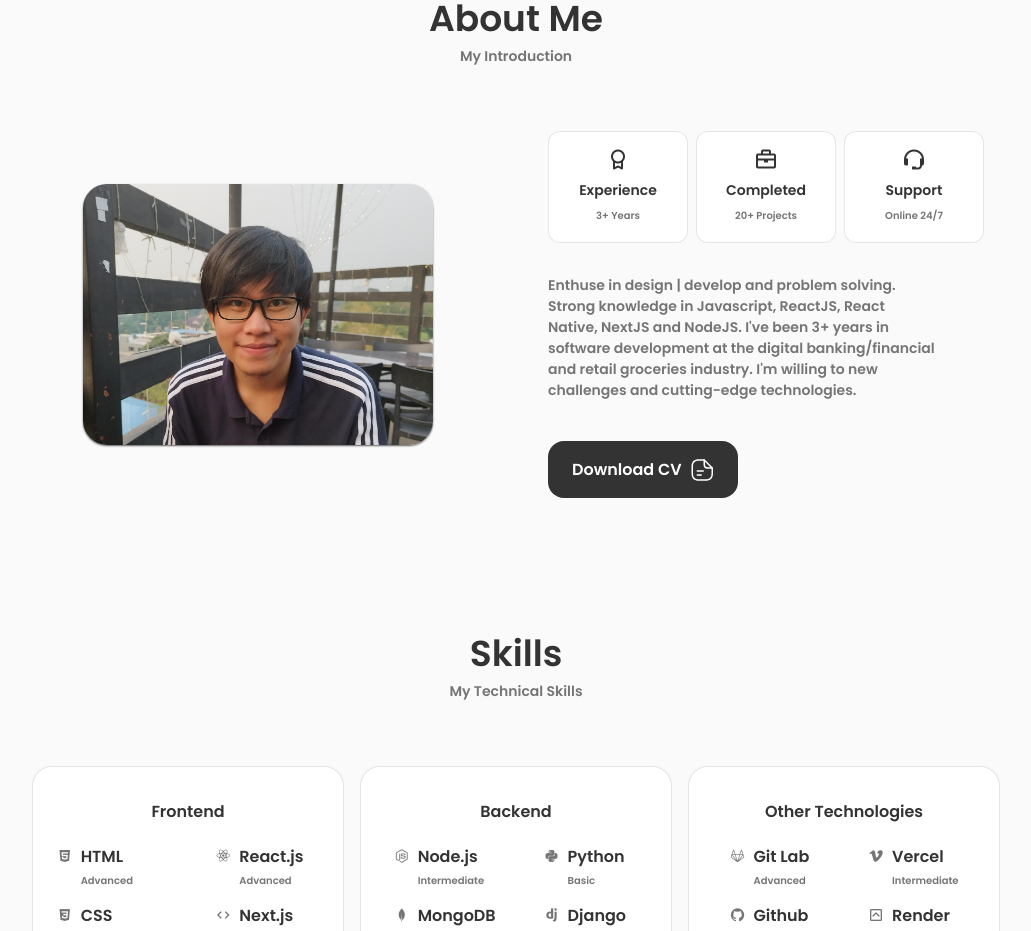
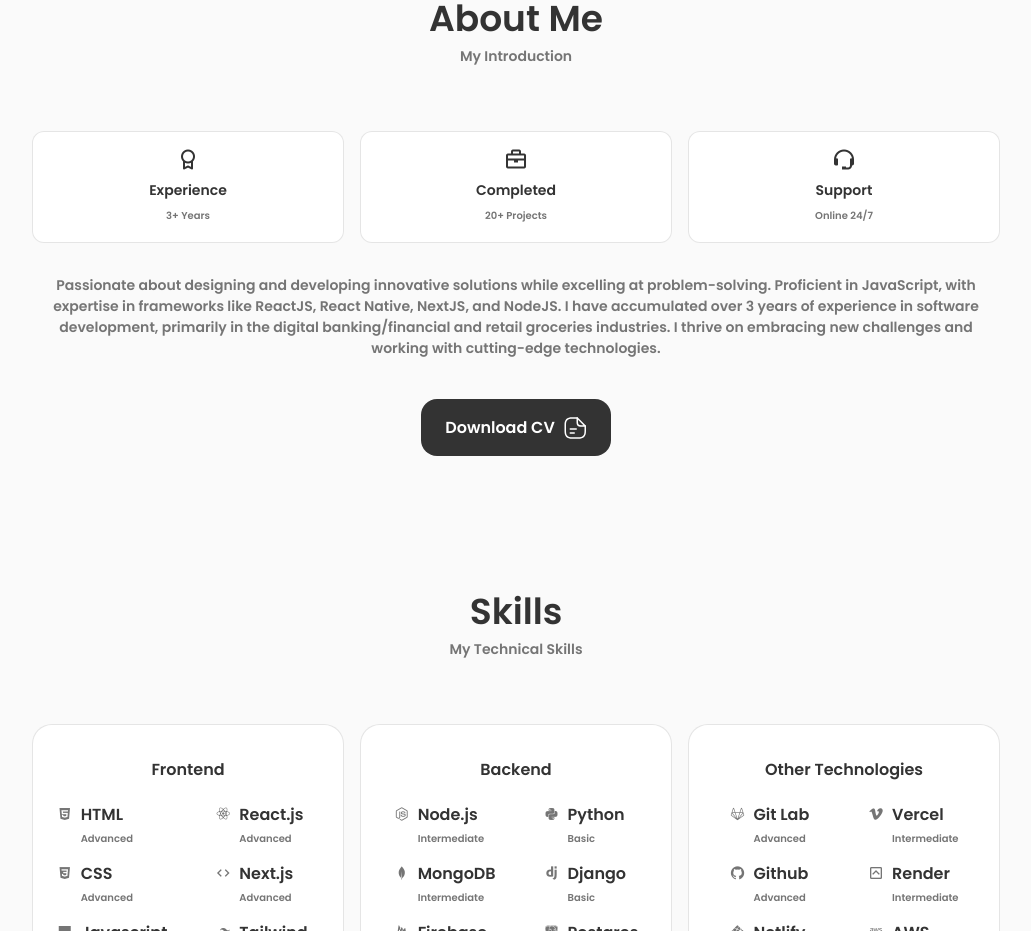
Before and after one commit to khunzinshine/khunzinshine.onrender, a React (Create React App) app: page / in a window 1280 px wide. Shown: the part 900-1831 px from the top of the page, without its empty margins (124-1155 px from the left). Built offline with nearby package versions, Linux system fonts and the light colour scheme; no server answers.

Commit message:
Update About section

```diff
--- a/src/components/about/About.jsx
+++ b/src/components/about/About.jsx
@@ -1,51 +1,51 @@
-import './about.scss';
+import "./about.scss";
 
-import AboutImg from '../../assets/profile.jpg';
-import Info from './Info';
-import MyCV from '../../assets/khunzinshine_resume.pdf';
-import React from 'react';
+import Info from "./Info";
+import MyCV from "../../assets/khunzinshine_resume.pdf";
+import React from "react";
 
 const About = () => {
   return (
-    <section className='about section' id='about'>
-      <h2 className='section__title'>About Me</h2>
-      <span className='section__subtitle'>My Introduction</span>
-      <div className='about__container container grid'>
-        <img src={AboutImg} alt='about' className='about__img' />
-        <div className='about__data'>
+    <section className="about section" id="about">
+      <h2 className="section__title">About Me</h2>
+      <span className="section__subtitle">My Introduction</span>
+      <div className="about__container container">
+        <div className="about__data">
           <Info />
-          <p className='about__description'>
-            Enthuse in design | develop and problem solving. Strong knowledge in
-            Javascript, ReactJS, React Native, NextJS and NodeJS. I've been 3+
-            years in software development at the digital banking/financial and
-            retail groceries industry. I'm willing to new challenges and
-            cutting-edge technologies.
+          <p className="about__description">
+            Passionate about designing and developing innovative solutions while
+            excelling at problem-solving. Proficient in JavaScript, with
+            expertise in frameworks like ReactJS, React Native, NextJS, and
+            NodeJS. I have accumulated over 3 years of experience in software
+            development, primarily in the digital banking/financial and retail
+            groceries industries. I thrive on embracing new challenges and
+            working with cutting-edge technologies.
           </p>
-          <a download href={MyCV} className='button button--flex'>
+          <a download href={MyCV} className="button button--flex">
             Download CV
             <svg
-              className='button__icon'
-              xmlns='http://www.w3.org/2000/svg'
-              width='24'
-              height='24'
-              viewBox='0 0 24 24'
-              fill='none'
+              className="button__icon"
+              xmlns="http://www.w3.org/2000/svg"
+              width="24"
+              height="24"
+              viewBox="0 0 24 24"
+              fill="none"
             >
               <path
-                d='M15.25 22.7502H9.25C3.82 22.7502 1.5 20.4302 1.5 15.0002V9.00024C1.5 3.57024 3.82 1.25024 9.25 1.25024H14.25C14.66 1.25024 15 1.59024 15 2.00024C15 2.41024 14.66 2.75024 14.25 2.75024H9.25C4.64 2.75024 3 4.39024 3 9.00024V15.0002C3 19.6102 4.64 21.2502 9.25 21.2502H15.25C19.86 21.2502 21.5 19.6102 21.5 15.0002V10.0002C21.5 9.59024 21.84 9.25024 22.25 9.25024C22.66 9.25024 23 9.59024 23 10.0002V15.0002C23 20.4302 20.68 22.7502 15.25 22.7502Z'
-                fill='var(--container-color)'
+                d="M15.25 22.7502H9.25C3.82 22.7502 1.5 20.4302 1.5 15.0002V9.00024C1.5 3.57024 3.82 1.25024 9.25 1.25024H14.25C14.66 1.25024 15 1.59024 15 2.00024C15 2.41024 14.66 2.75024 14.25 2.75024H9.25C4.64 2.75024 3 4.39024 3 9.00024V15.0002C3 19.6102 4.64 21.2502 9.25 21.2502H15.25C19.86 21.2502 21.5 19.6102 21.5 15.0002V10.0002C21.5 9.59024 21.84 9.25024 22.25 9.25024C22.66 9.25024 23 9.59024 23 10.0002V15.0002C23 20.4302 20.68 22.7502 15.25 22.7502Z"
+                fill="var(--container-color)"
               ></path>
               <path
-                d='M22.25 10.7502H18.25C14.83 10.7502 13.5 9.42023 13.5 6.00023V2.00023C13.5 1.70023 13.68 1.42023 13.96 1.31023C14.24 1.19023 14.56 1.26023 14.78 1.47023L22.78 9.47023C22.99 9.68023 23.06 10.0102 22.94 10.2902C22.82 10.5702 22.55 10.7502 22.25 10.7502ZM15 3.81023V6.00023C15 8.58023 15.67 9.25023 18.25 9.25023H20.44L15 3.81023Z'
-                fill='var(--container-color)'
+                d="M22.25 10.7502H18.25C14.83 10.7502 13.5 9.42023 13.5 6.00023V2.00023C13.5 1.70023 13.68 1.42023 13.96 1.31023C14.24 1.19023 14.56 1.26023 14.78 1.47023L22.78 9.47023C22.99 9.68023 23.06 10.0102 22.94 10.2902C22.82 10.5702 22.55 10.7502 22.25 10.7502ZM15 3.81023V6.00023C15 8.58023 15.67 9.25023 18.25 9.25023H20.44L15 3.81023Z"
+                fill="var(--container-color)"
               ></path>
               <path
-                d='M13.25 13.7502H7.25C6.84 13.7502 6.5 13.4102 6.5 13.0002C6.5 12.5902 6.84 12.2502 7.25 12.2502H13.25C13.66 12.2502 14 12.5902 14 13.0002C14 13.4102 13.66 13.7502 13.25 13.7502Z'
-                fill='var(--container-color)'
+                d="M13.25 13.7502H7.25C6.84 13.7502 6.5 13.4102 6.5 13.0002C6.5 12.5902 6.84 12.2502 7.25 12.2502H13.25C13.66 12.2502 14 12.5902 14 13.0002C14 13.4102 13.66 13.7502 13.25 13.7502Z"
+                fill="var(--container-color)"
               ></path>
               <path
-                d='M11.25 17.7502H7.25C6.84 17.7502 6.5 17.4102 6.5 17.0002C6.5 16.5902 6.84 16.2502 7.25 16.2502H11.25C11.66 16.2502 12 16.5902 12 17.0002C12 17.4102 11.66 17.7502 11.25 17.7502Z'
-                fill='var(--container-color)'
+                d="M11.25 17.7502H7.25C6.84 17.7502 6.5 17.4102 6.5 17.0002C6.5 16.5902 6.84 16.2502 7.25 16.2502H11.25C11.66 16.2502 12 16.5902 12 17.0002C12 17.4102 11.66 17.7502 11.25 17.7502Z"
+                fill="var(--container-color)"
               ></path>
             </svg>
           </a>
--- a/src/components/about/about.scss
+++ b/src/components/about/about.scss
@@ -4,17 +4,12 @@
     align-items: center;
     column-gap: 4rem;
   }
-  &__img {
-    width: 350px;
-    border-radius: 1.5rem;
-    justify-self: center;
-    box-shadow: 0px 1px 2px 0px rgba(0, 0, 0, 0.63);
-    -webkit-box-shadow: 0px 1px 2px 0px rgba(0, 0, 0, 0.63);
-    -moz-box-shadow: 0px 1px 2px 0px rgba(0, 0, 0, 0.63);
+  &__data {
+    text-align: center;
   }
   &__info {
-    grid-template-columns: repeat(3, 140px);
-    gap: 0.5rem;
+    grid-template-columns: repeat(3, 1fr);
+    gap: 1rem;
     margin-bottom: var(--mb-2);
   }
   &__box {
@@ -37,7 +32,7 @@
     font-size: var(--tiny-font-size);
   }
   &__description {
-    padding: 0 4rem 0 0;
+    // padding: 0 4rem 0 0;
     margin-bottom: var(--mb-2-5);
     font-size: var(--small-font-size);
   }
@@ -50,9 +45,6 @@
       grid-template-columns: 1fr;
       row-gap: 2.5rem;
     }
-    &__img {
-      width: 220px;
-    }
     &__box {
       padding: 0.75rem 0.5rem;
     }
@@ -63,7 +55,7 @@
       justify-content: center;
     }
     &__description {
-      padding: 0 5rem;
+      // padding: 0 5rem;
       margin-bottom: 2rem;
     }
   }
```
